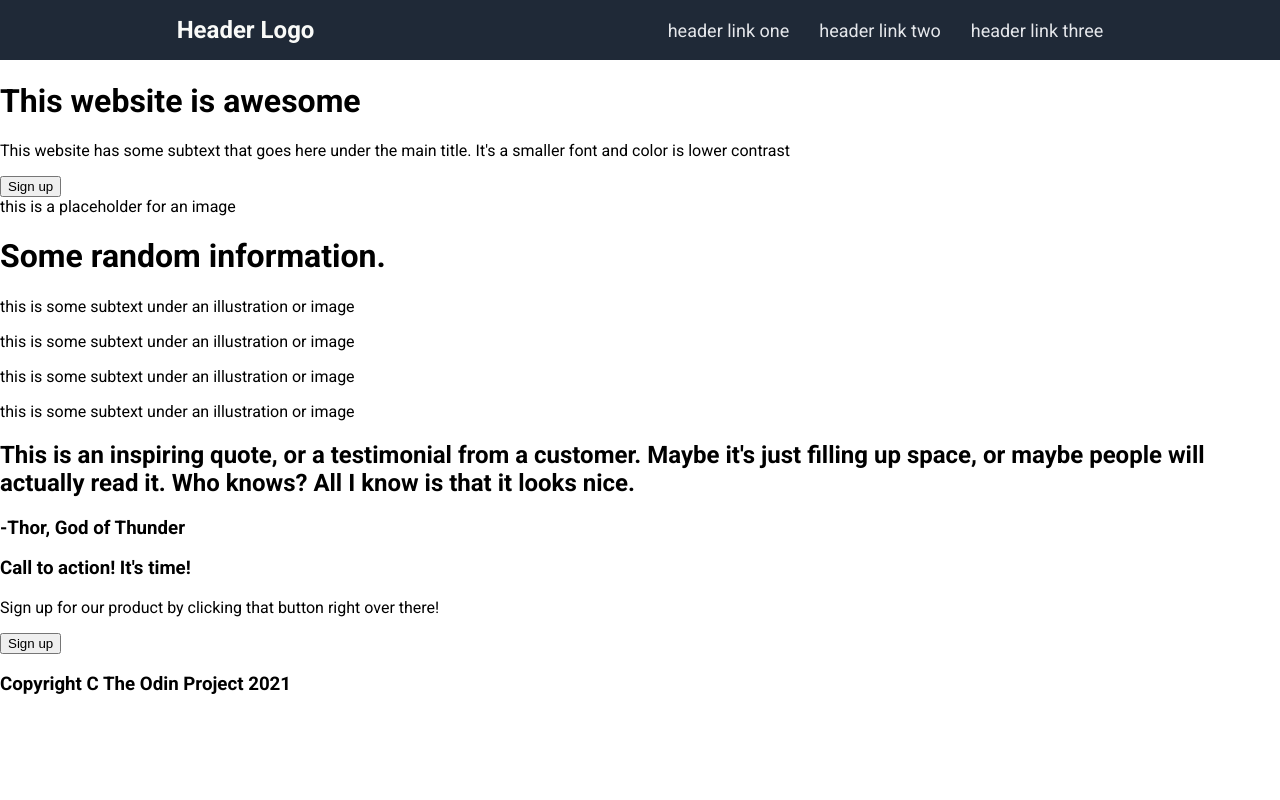
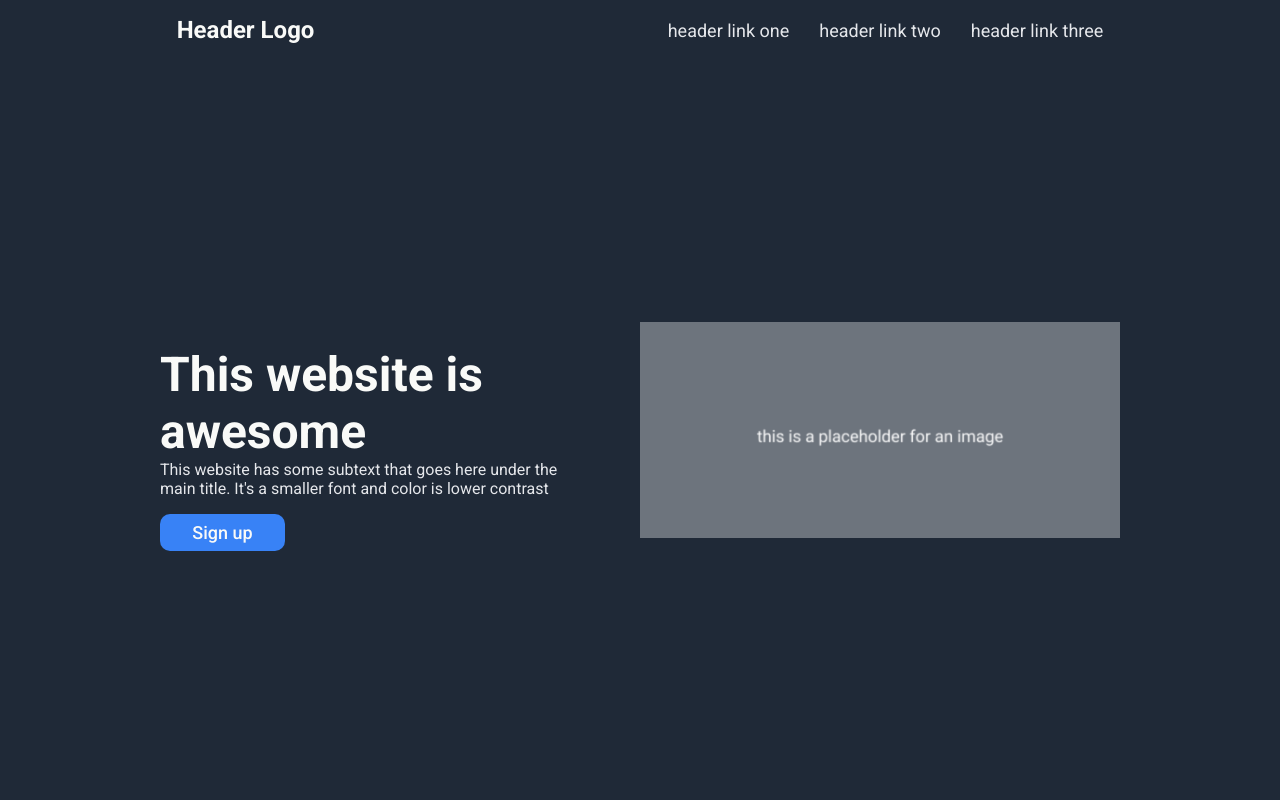
Before and after one commit to a-2280/landing-page, a plain HTML site: page index.html in a window 1280 px wide. Shown: the top 800 px of the page. Drawn offline with Linux system fonts and the light colour scheme.

Commit message:
Add CSS to the main title page of the website

```diff
--- a/index.html
+++ b/index.html
@@ -18,10 +18,14 @@
             </ul>
         </div>
         <div class="content-one">
-            <h1><strong>This website is awesome</strong></h1>
-            <p>This website has some subtext that goes here under the main title. It's a smaller font and color is lower contrast</p>
-            <button>Sign up</button>
-            <div>this is a placeholder for an image</div>
+            <div class="left-side">
+                <h1><strong>This website is awesome</strong></h1>
+                <p>This website has some subtext that goes here under the main title. It's a smaller font and color is lower contrast</p>
+                <button>Sign up</button>
+            </div>
+            <div class="right-side">
+                <img src="./images/Screenshot 2024-01-08 at 6.46.54 PM.png" alt="Filler image">
+            </div>
         </div>
         <div class="content-two">
             <h1><strong>Some random information.</strong></h1>
--- a/style.css
+++ b/style.css
@@ -1,10 +1,13 @@
+* {
+    box-sizing: border-box;
+}
+
 body {
     font-family: 'Roboto', sans-serif;
 }
 
 .header {
     background-color: #1F2937;
-    color: white;
     display: flex;
     justify-content: space-around;
     align-items: center;
@@ -33,3 +36,48 @@ li {
 body {
     margin: 0;
 }
+
+.content-one {
+    display: flex;
+    background-color: #1F2937;
+    height: 93vh;
+    align-items: center;
+    justify-content: center;
+}
+
+.content-one .left-side {
+    display: flex;
+    flex-direction: column;
+    max-width: 37.5vw;
+    height: auto;
+    color: #F9FAF8;
+    padding-right: 50px;
+}
+
+.content-one h1 {
+    font-size: 48px;
+    margin-bottom: 0;
+    font-weight: 900;
+}
+
+.content-one p {
+    margin-top: 0;
+    color: #E5E7EB;
+}
+
+img {
+    max-width: 37.5vw;
+    height: auto;
+}
+
+button {
+    background-color: #3882F6;
+    color: #F9FAF8;
+    border-radius: 10px;
+    font-family: 'Roboto', sans-serif;
+    max-width: 125px;
+    font-size: large;
+    font-weight: 500;
+    padding: 8px 20px;
+    border: 0;
+}
```
Also changed, not shown: images/Screenshot 2024-01-08 at 6.46.54 PM.png (added).
